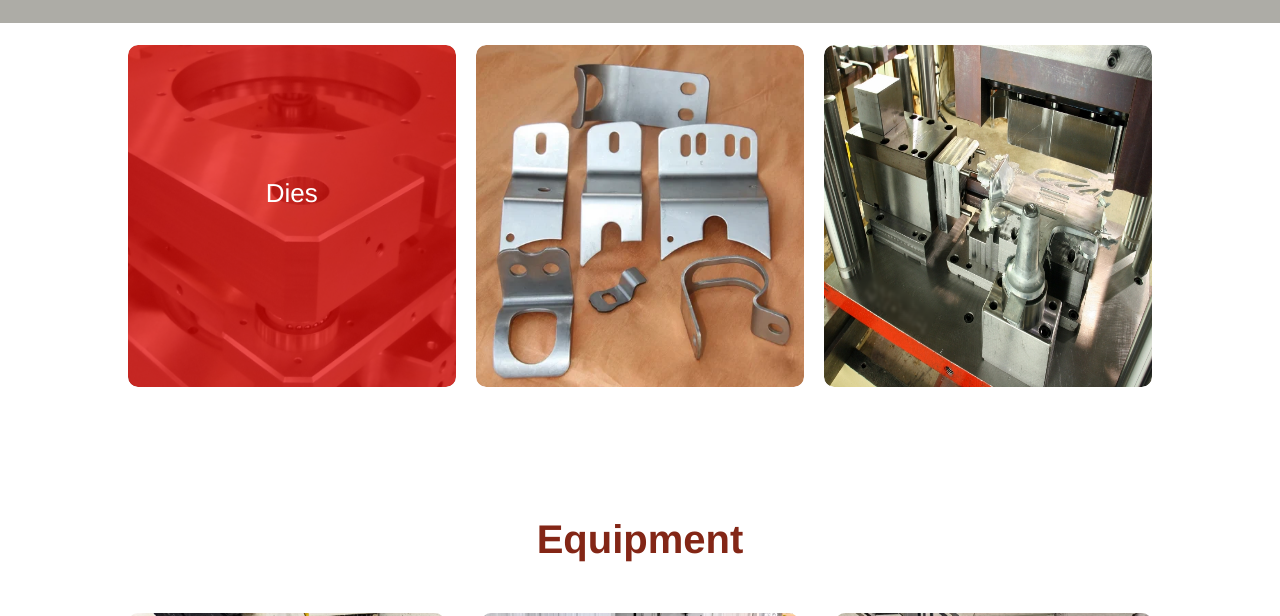
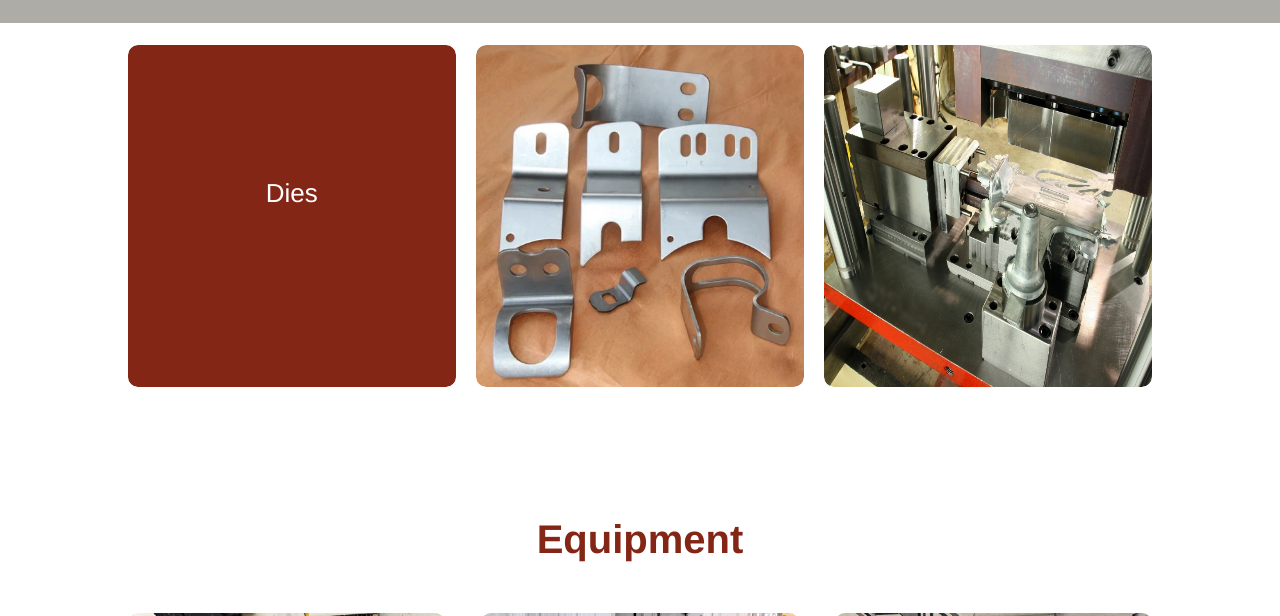
Before and after one commit to listeiner/Americut, a plain HTML site: page index.html in a window 1280 px wide. In both pictures the pointer is over the element 291 px from the left and 2010 px from the top of the page. Shown: the part 1794-2410 px from the top of the page. Drawn offline with Linux system fonts and the light colour scheme.

Commit message:
color change

```diff
--- a/style.css
+++ b/style.css
@@ -304,7 +304,7 @@ h3 {
 }
 
 .layer:hover {
-    background: rgba(226,0,0,0.7);
+    background: #832616;
     height: 100%;
     border-radius: 10px;
 }
```
